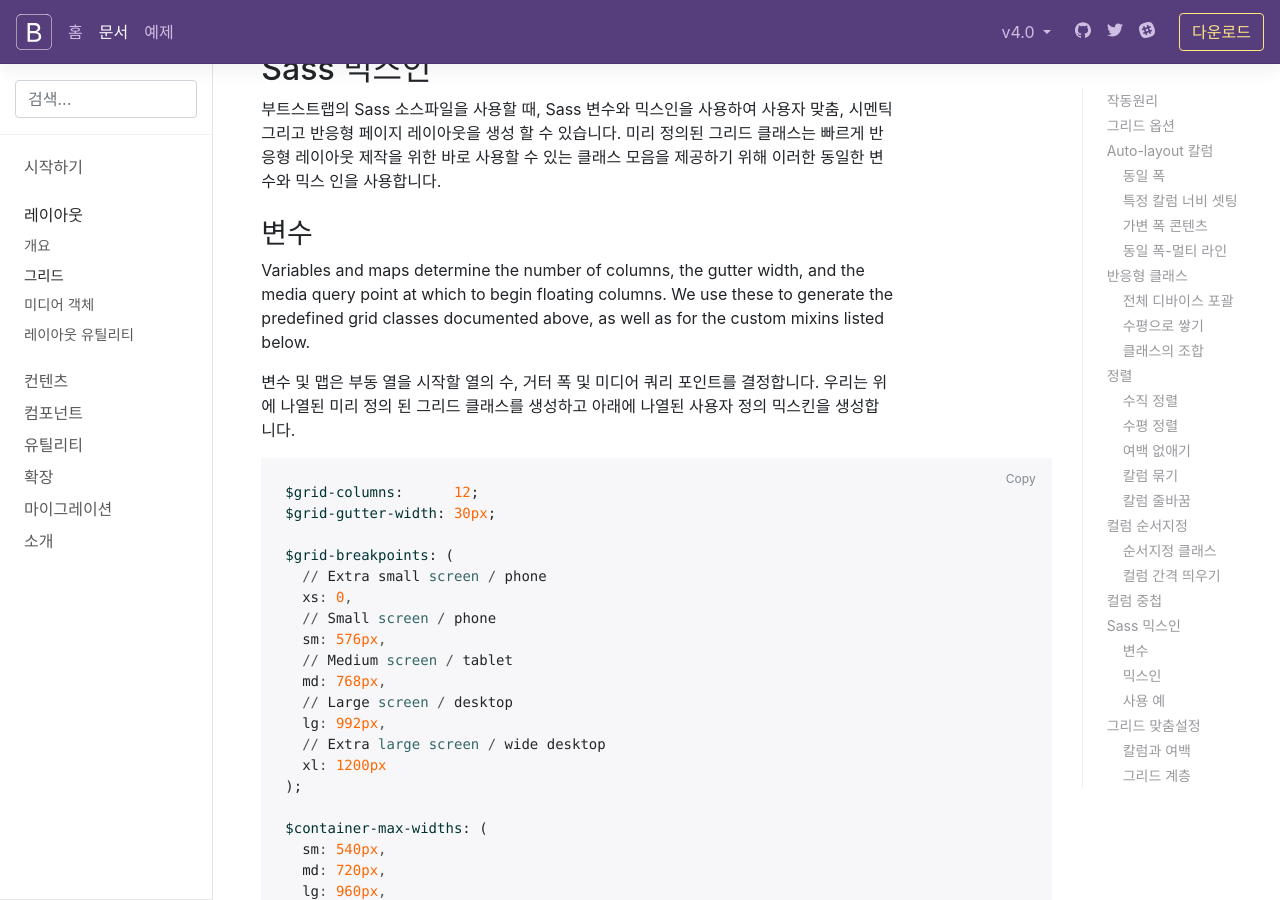
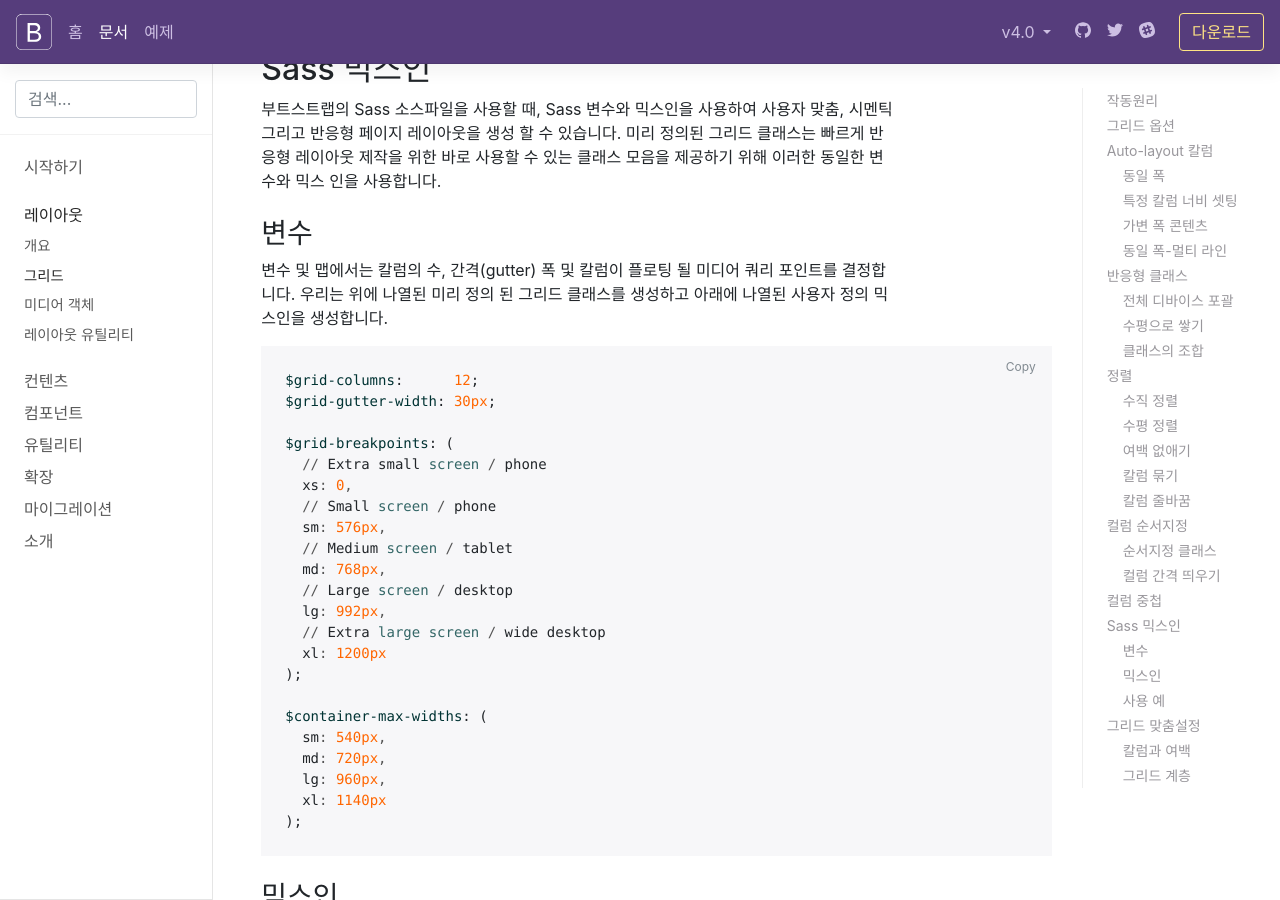
Before and after one commit to kimsQ/bs4-translation, a Jekyll site: the page built from docs/4.0/layout/grid.md, in a window 1280 px wide and 900 px high, scrolled down 18185 px. Built offline with Jekyll 4.4.1, drawn with Linux system fonts in a browser that asks for light colours; nearby versions of some CDN libraries; library files that are not in the unit come from our copies; comment, search, counter and statistics services are not loaded; the table of contents is made by our own code.

Commit message:
update docs

```diff
--- a/docs/4.0/layout/grid.md
+++ b/docs/4.0/layout/grid.md
@@ -654,9 +654,7 @@ flexbox에서 새로운 라인으로 컬럼을 줄바꿈하는 것은 약간의
 
 ### 변수
 
-Variables and maps determine the number of columns, the gutter width, and the media query point at which to begin floating columns. We use these to generate the predefined grid classes documented above, as well as for the custom mixins listed below.
-
-변수 및 맵은 부동 열을 시작할 열의 수, 거터 폭 및 미디어 쿼리 포인트를 결정합니다. 우리는 위에 나열된 미리 정의 된 그리드 클래스를 생성하고 아래에 나열된 사용자 정의 믹스킨을 생성합니다.
+변수 및 맵에서는 칼럼의 수, 간격(gutter) 폭 및 칼럼이 플로팅 될 미디어 쿼리 포인트를 결정합니다. 우리는 위에 나열된 미리 정의 된 그리드 클래스를 생성하고 아래에 나열된 사용자 정의 믹스인을 생성합니다.
 
 {% highlight scss %}
 $grid-columns:      12;
```
